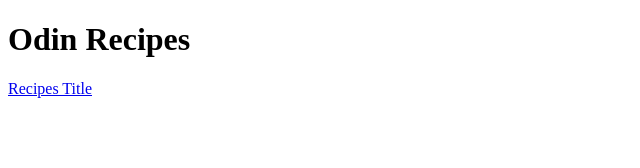
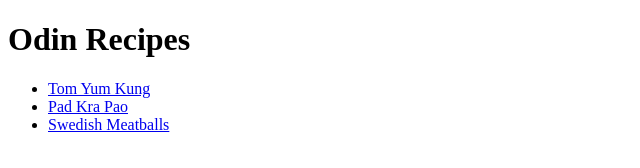
Before and after one commit to MASTERGROOT/odin-recipes, a plain HTML site: page index.html in a window 1280 px wide. Shown: the whole page, without its empty margins (0-640 px from the left). Drawn offline with Linux system fonts and the light colour scheme.

Commit message:
added link to recipes

```diff
--- a/index.html
+++ b/index.html
@@ -7,6 +7,10 @@
 </head>
 <body>
     <h1>Odin Recipes</h1>
-    <a href="recipes/tomyum.html">Recipes Title</a>
+    <ul>
+        <li><a href="recipes/tomyum.html">Tom Yum Kung</a></li>
+        <li><a href="recipes/padkrapao.html" >Pad Kra Pao</a></li>
+        <li><a href="recipes/meatball.html" >Swedish Meatballs</a></li>
+    </ul>
 </body>
 </html>
```
